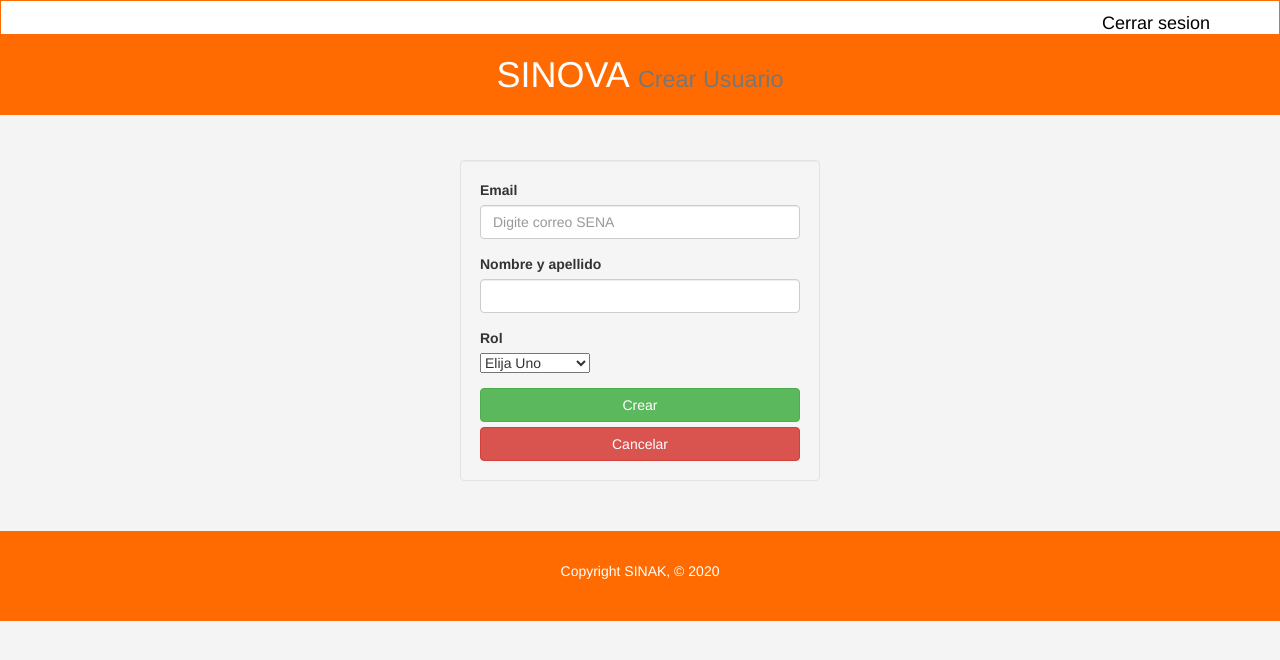
After one commit to CristianJLopez/Sistema-Novedades-SINOVA, a PHP site: page /crearUsuario.html in a window 1280 px wide. The commit adds this page. Shown: the top 660 px of the page. Run offline with PHP 8.4, Linux system fonts and the light colour scheme.

Commit message:
Interfaz "Crear Usuario" access only from "areaAdministrativa" interfaz

```diff
--- a/botones.js
+++ b/botones.js
@@ -3,6 +3,12 @@ function botonAprendices(){
 }
 function botonInicio(){
 	location.href="inicio.html"
+}
+function botonCrearUsuario(){
+	location.href="crearUsuario.html"
+}
+function botonCancelarCrearUsuario(){
+	location.href="areaAdministrativa.html"
 }
 function terminaNovedad(){
 
@@ -15,3 +21,10 @@ function descargar(){
 	alert("Contenido descargado con exito")
 	location.href="inicio.html"
 }
+function terminaCrearUsuario(){
+
+	if (window.confirm("Confirma crear el usuario?")) {
+		alert("Usuario creado correctamente!\nID transaccion: 11107")
+		window.open("areaAdministrativa.html");
+	  }
+}
--- /dev/null
+++ b/crearUsuario.html
@@ -0,0 +1,66 @@
+<!DOCTYPE html>
+<html lang="en">
+<head>
+    <meta charset="UTF-8">
+    <meta http-equiv="X-UA-Compatible" content="IE=edge">
+    <meta name="viewport" content="width=device-width, initial-scale=1.0">
+    <link href="css/bootstrap.min.css" rel="stylesheet">
+    <link href="css/style.css" rel="stylesheet">
+    <title>Crear Usuario</title>
+</head>
+<body>
+    <nav class="navbar navbar-default">
+        <div class="container">
+
+                <div class="navbar-right">
+                    <a href="index.html" class="navbar-brand">Cerrar sesion</a>
+                </div>
+            </div>
+        </div>
+    </nav>
+    <header id="header">
+        <div class="container">
+            <div class="row">
+                <div class="col-md-12">
+                    <h1 class="text-center"> SINOVA <small>Crear Usuario</small></h1>
+                </div>
+            </div>
+        </div>
+    </header>
+    <section id="main">
+        <div class="container">
+            <div class="row">
+                <div class="col-md-4 col-md-offset-4">
+                    <form id="login" name="formulario" class="well">
+                        <div class="form-group">
+                            <label for="">Email</label>
+                            <input type="text" class="form-control" placeholder="Digite correo SENA" id="correo" required>
+                        </div>
+                        <div class="form-group">
+                            <label for="">Nombre y apellido</label>
+                            <input type="text" class="form-control" placeholder="" id="nombres" required>
+                        </div>
+                        <div class="form-group">
+                            <label for="">Rol</label><br>
+                            <select name="Rol" required >
+                                <option value="" disabled="disabled" selected="true">Elija Uno</option>
+                                <option value="value1">Administrativo</option>
+                                <option value="value2">Instructor</option>
+                                <option value="value3">SuperAdmin</option>
+                            </select>
+                        </div>
+                        <input type="button" class="btn btn-success btn-block" value="Crear" onclick="terminaCrearUsuario()">
+                        <input type="button" class="btn btn-danger btn-block" value="Cancelar" onclick="botonCancelarCrearUsuario()">
+                    </form>
+
+                </div>
+            </div>
+        </div>
+    </section>
+
+    <footer id="footer">
+        <p>Copyright SINAK, &copy; 2020</p>
+    </footer>
+    <script src="botones.js"></script>
+</body>
+</html>
--- a/css/style.css
+++ b/css/style.css
@@ -11,6 +11,9 @@ img{
   }
 #imgcsv{
     width: 50%;
+}
+#imguser{
+    width: 20%;
 }
 .navbar {
     min-height: 33px !important;
@@ -131,16 +134,7 @@ img{
 }
 
 
-/*PROGRESS BAR*/
 
-.progress-bar {
-    background: #333333;
-    color: #ffffff;
-}
-
-.dash-box {
-    text-align: center;
-}
 
 #footer {
     background: #ff6b00;
```
Also changed, not shown: AreaAdministrativa.html (+14 -2 lines), images/user.png (added).
